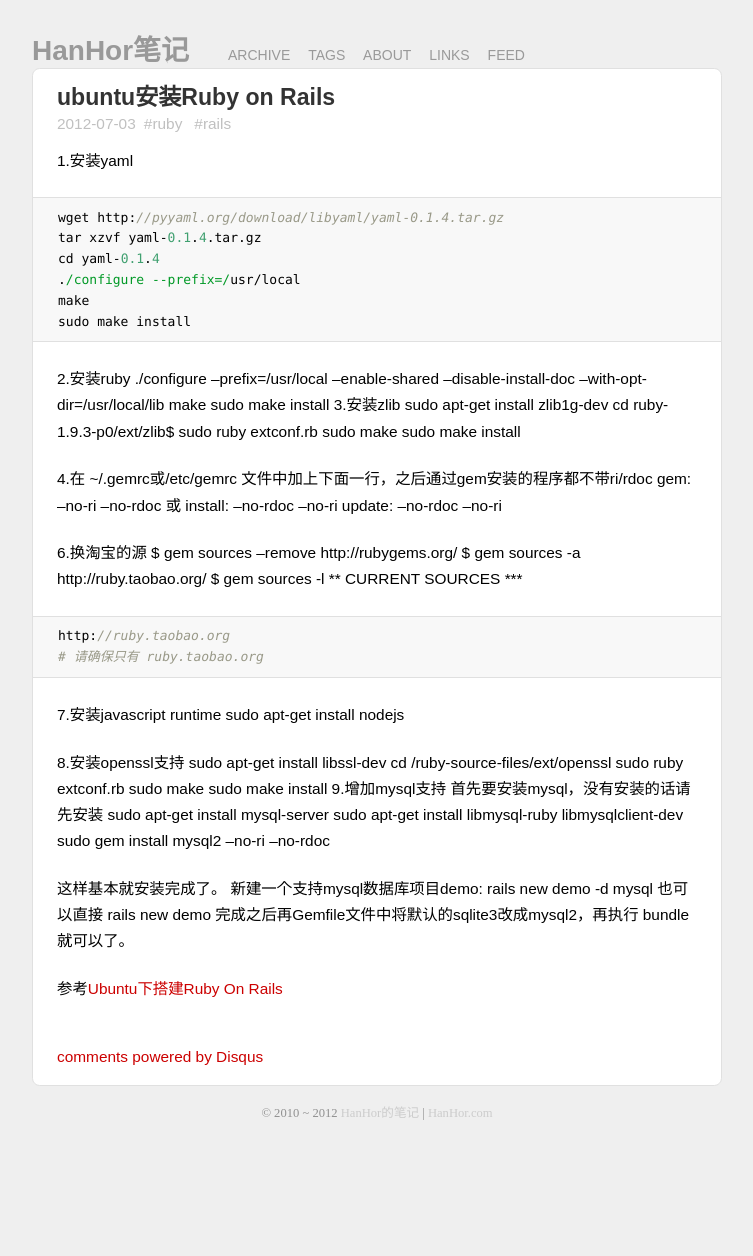
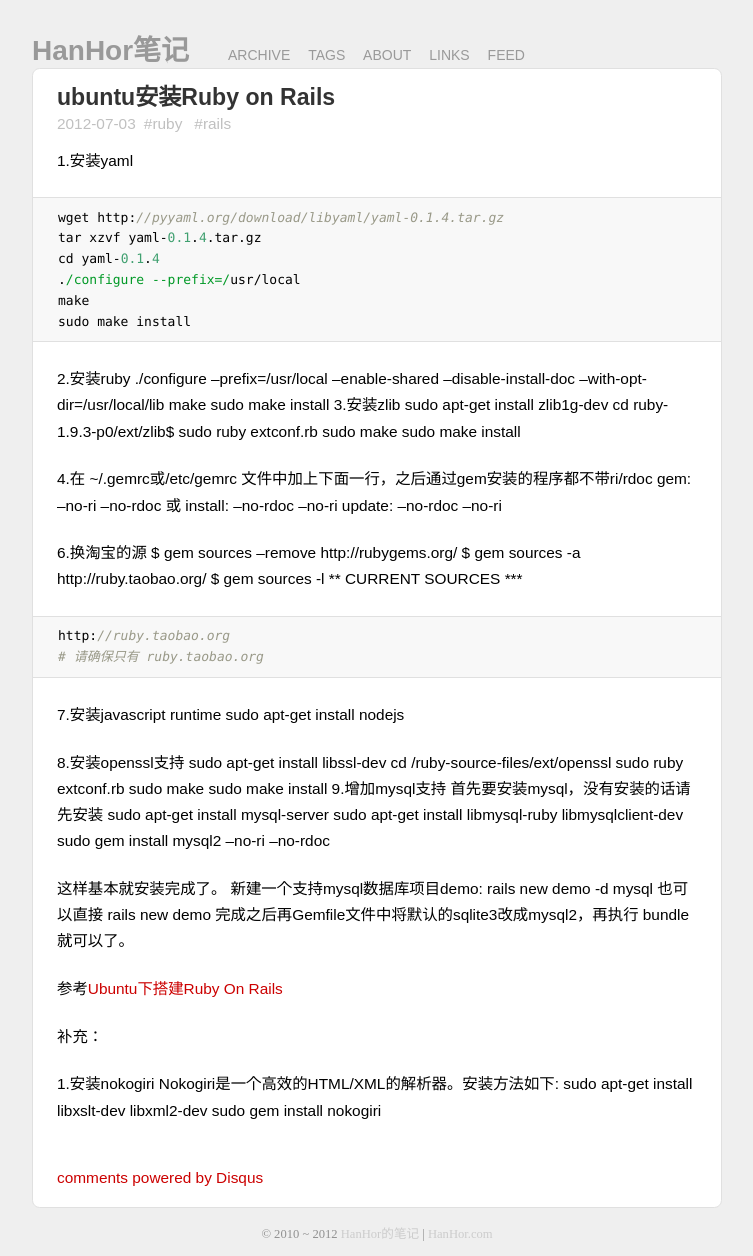
Before and after one commit to sapolang/lxyz.github.com, a Jekyll site: the page built from _posts/2012-07-03-install-ror-on-ubuntu.md, in a window 1280 px wide. Shown: the whole page, without its empty margins (263-1016 px from the left). Built offline with Jekyll 4.4.1, drawn with Linux system fonts in a browser that asks for light colours; some web fonts are replaced; Markdown is read by kramdown in place of the engine named in the settings; comment, search, counter and statistics services are not loaded; before the commit the page ends 1135 px from its top, so only the background shows below that.

Commit message:
add extra on 2012-07-03-install-ror-on-ubuntu.md

```diff
--- a/_posts/2012-07-03-install-ror-on-ubuntu.md
+++ b/_posts/2012-07-03-install-ror-on-ubuntu.md
@@ -65,3 +65,10 @@ tags:
 就可以了。
 
 参考[Ubuntu下搭建Ruby On Rails](http://blog.csdn.net/htttw/article/details/7628093)
+
+补充：
+
+ 1.安装nokogiri
+Nokogiri是一个高效的HTML/XML的解析器。安装方法如下:
+    sudo apt-get install libxslt-dev libxml2-dev
+    sudo gem install nokogiri
```
